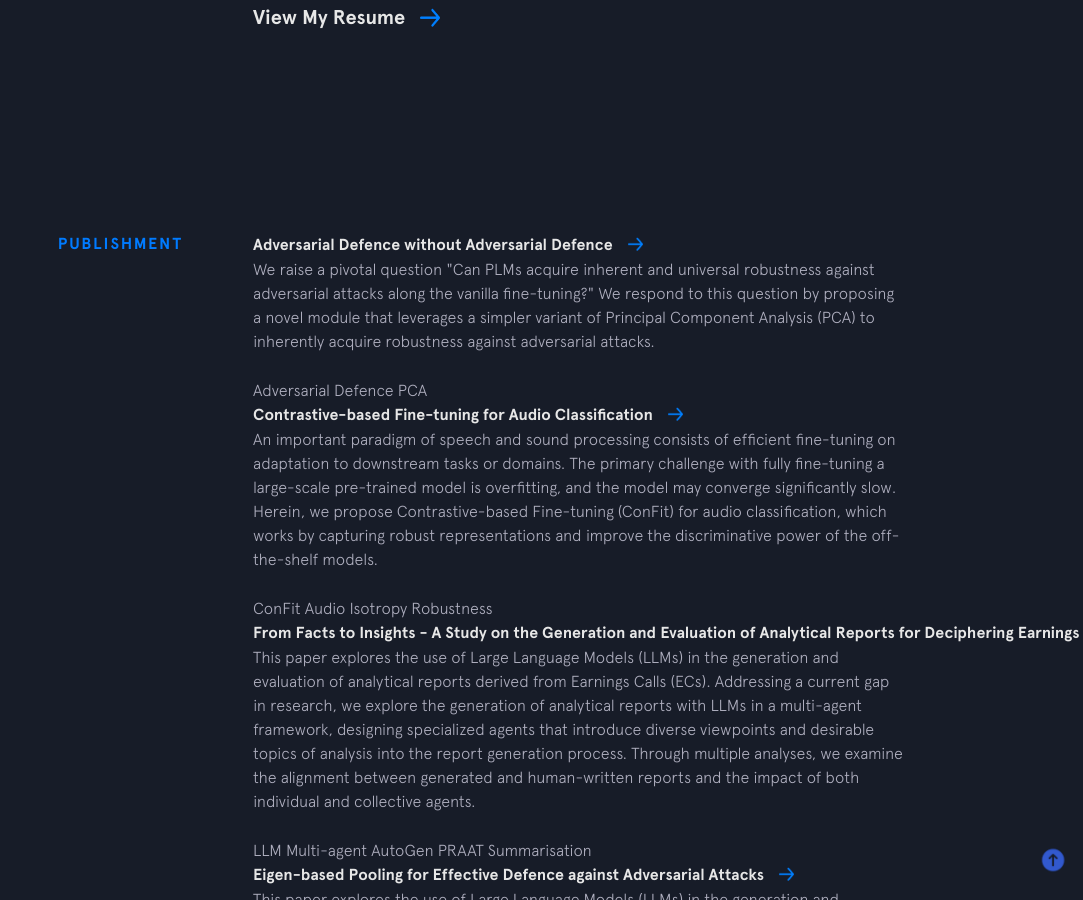
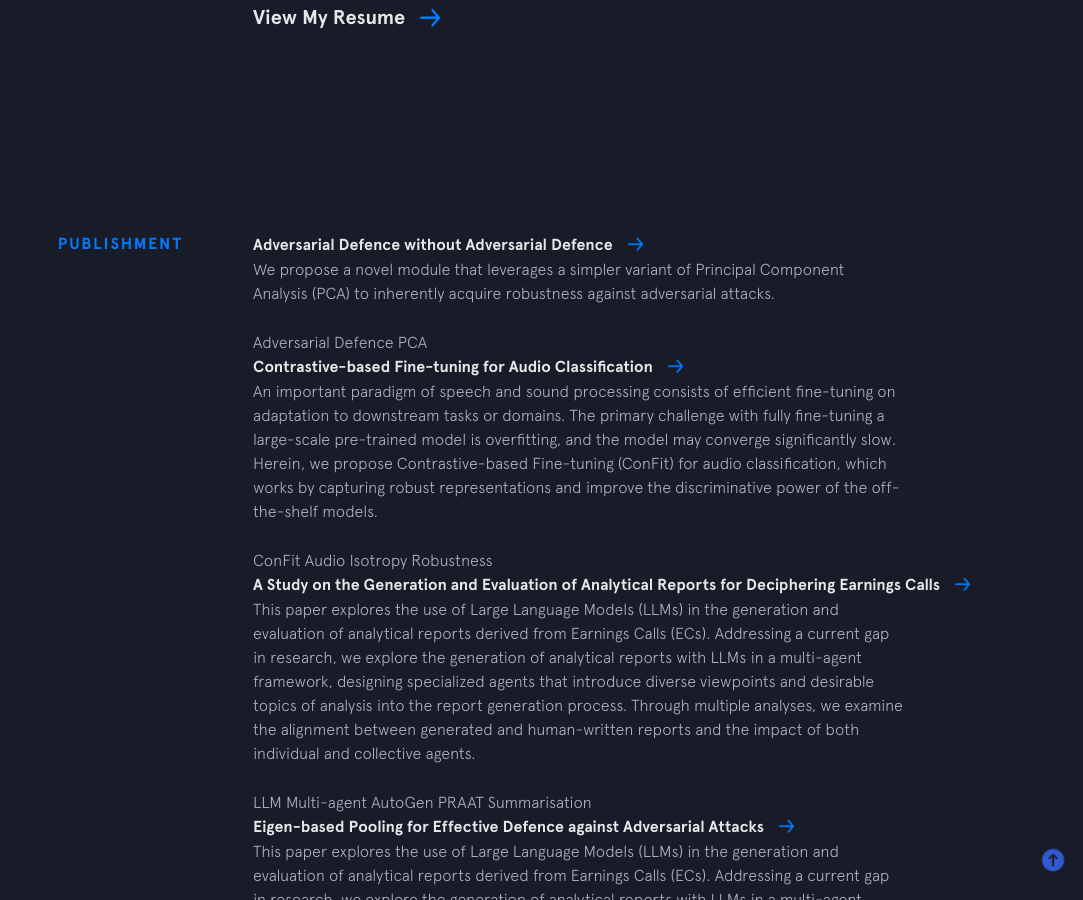
Before and after one commit to yangwang825/yangwang825.github.io, a Jekyll site: the page built from index.html, in a window 1280 px wide and 900 px high, scrolled down 2428 px. Shown: the whole window, without its empty margins (197-1280 px from the left). Built offline with Jekyll 4.4.1, drawn with Linux system fonts in a browser that asks for light colours; nearby versions of some CDN libraries.

Commit message:
Add files via upload

```diff
--- a/_data/publishment.yml
+++ b/_data/publishment.yml
@@ -1,7 +1,7 @@
 - name: Adversarial Defence without Adversarial Defence
   url: https://github.com/PuReDefence/pure
   code: https://github.com/PuReDefence/pure
-  description: We raise a pivotal question "Can PLMs acquire inherent and universal robustness against adversarial attacks along the vanilla fine-tuning?" We respond to this question by proposing a novel module that leverages a simpler variant of Principal Component Analysis (PCA) to inherently acquire robustness against adversarial attacks.
+  description: We propose a novel module that leverages a simpler variant of Principal Component Analysis (PCA) to inherently acquire robustness against adversarial attacks.
   used:
     - thing: Adversarial
     - thing: Defence
@@ -17,7 +17,7 @@
     - thing: Isotropy
     - thing: Robustness
 
-- name: From Facts to Insights - A Study on the Generation and Evaluation of Analytical Reports for Deciphering Earnings Calls
+- name: A Study on the Generation and Evaluation of Analytical Reports for Deciphering Earnings Calls
   url: https://openreview.net/pdf?id=rCb9KI1Y0w
   code: https://openreview.net/pdf?id=rCb9KI1Y0w
   description: This paper explores the use of Large Language Models (LLMs) in the generation and evaluation of analytical reports derived from Earnings Calls (ECs). Addressing a current gap in research, we explore the generation of analytical reports with LLMs in a multi-agent framework, designing specialized agents that introduce diverse viewpoints and desirable topics of analysis into the report generation process. Through multiple analyses, we examine the alignment between generated and human-written reports and the impact of both individual and collective agents.
```
